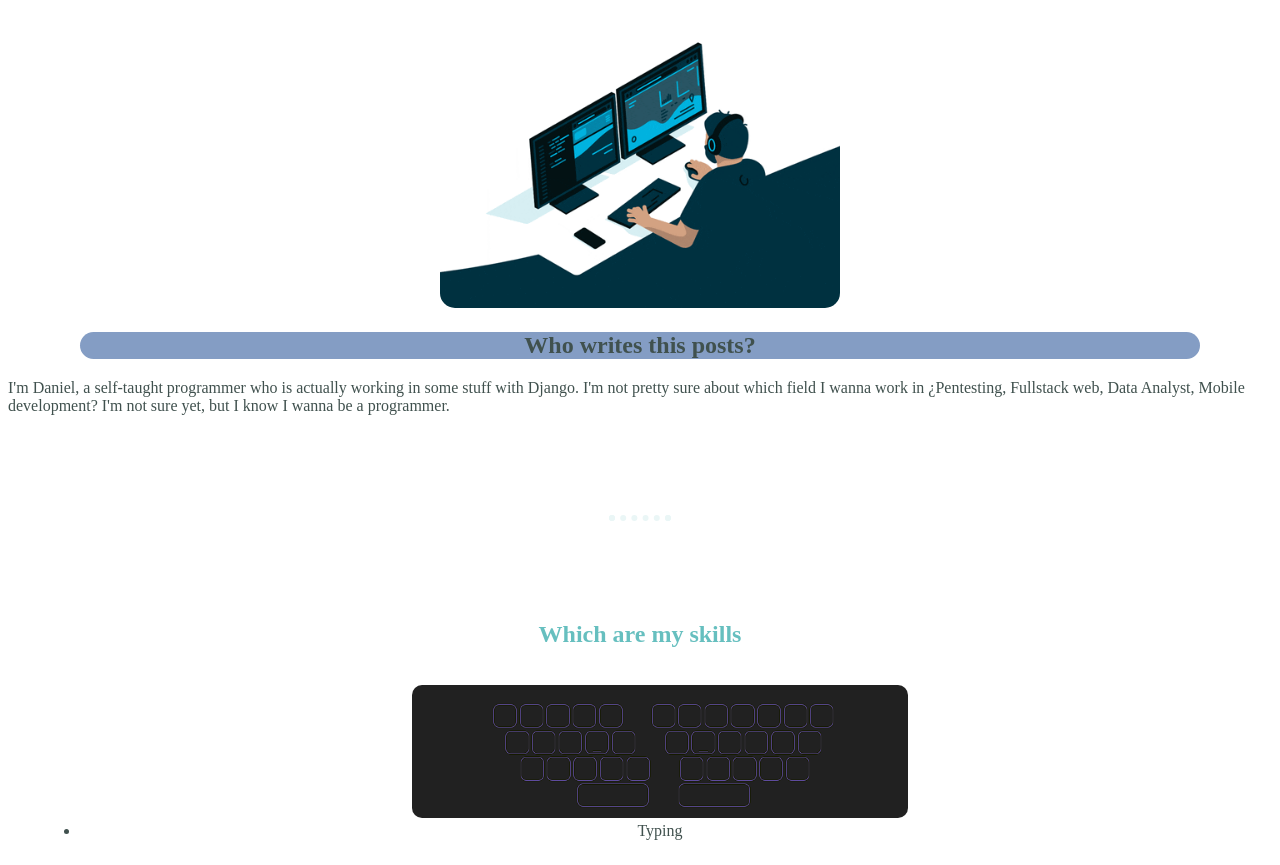
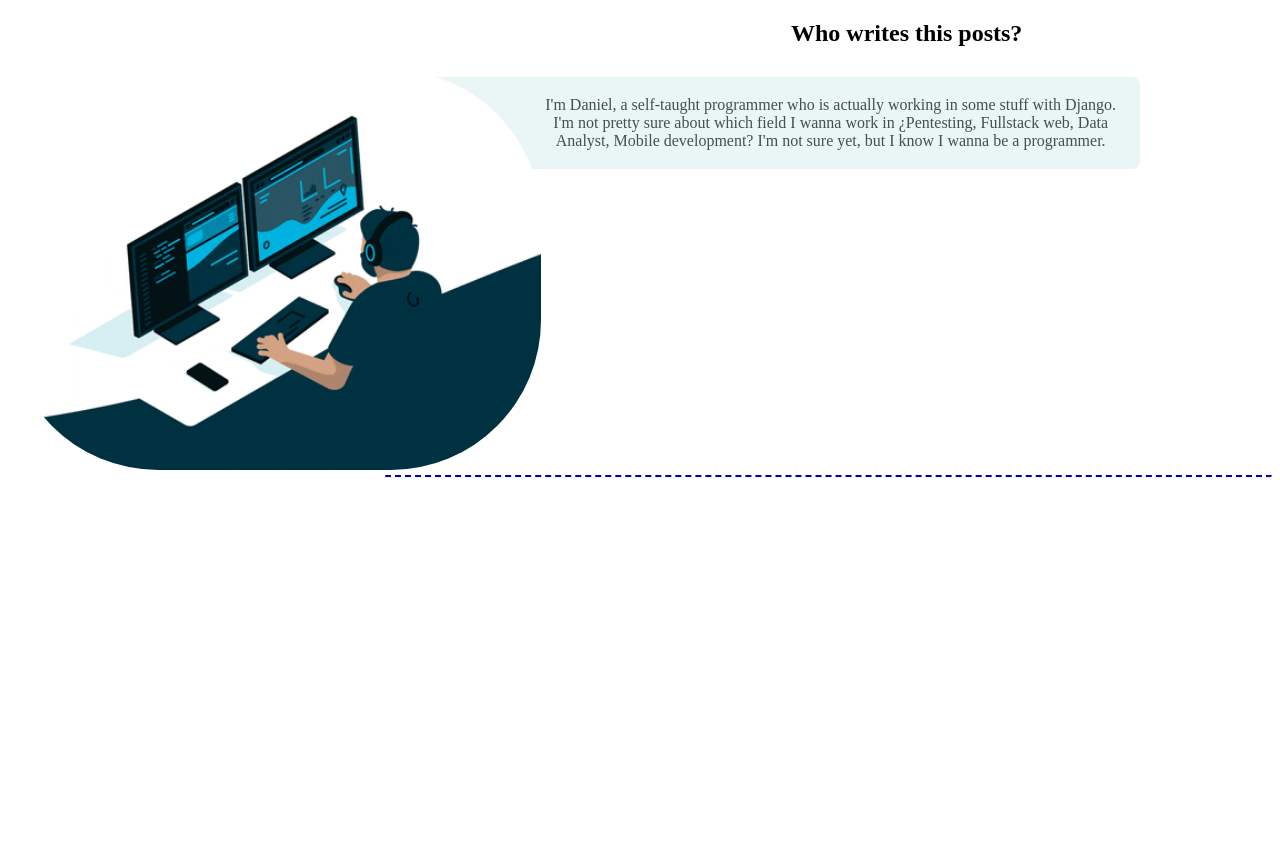
Before and after one commit to VarmiloVA/Django-portfolio, a Django app: page /blog/about_me/ in a window 1280 px wide. After the commit the page ends 478 px from the top, so only its background shows below. Run offline with Django 4.2, Linux system fonts and the light colour scheme.

Commit message:
Just saving today's progress, not to much done :(

```diff
--- a/blog/static/blog/css/styles.css
+++ b/blog/static/blog/css/styles.css
@@ -9,18 +9,18 @@
 }
 
 #title {
+    color: #000;
     text-align: center;
-    background-color: #849dc4;
-    width: 70em;
+    /* background-color: #849dc4;
+    width: 70em; */
     margin: auto;
     font-weight: normal;
-    border-style: none;
-    border-radius: 15px;
+    /* border-style: none;
+    border-radius: 15px; */
     font-family: 'Sacramento', cursive;
 }
 
 .section_title {
-    color: #66BFBF;
     width: 20em;
     background-color: #fff;
     background-repeat: no-repeat;
@@ -31,6 +31,7 @@
     border-radius: 8px
 }
 
+/*
 .section {
     width: 75em;
     height: auto;
@@ -43,16 +44,19 @@
     padding-right: 0.3em;
     text-align: center;
 }
+*/
 
 div.programmer_gif {
     margin: auto;
+    margin-top: 50px;
     text-align: center;
+    float: left;
 }
 
 img.programmer_gif {
-    width: 25em;
+    height: 25em;
     border-style: none;
-    border-radius: 15px;
+    border-radius: 150px;
 }
 
 #hability_image {
@@ -62,9 +66,38 @@
     border-radius: 10px;
 }
 
-hr {
-    border: dotted #EAF6F6 6px;
+hr.dots {
+    border: dotted #EAF6F6 10px;
     border-bottom: none;
-    width: 4%;
-    margin: 100px auto;
+    width: 6%;
+    margin: 80px auto;
 }
+
+hr.title {
+    border-top: dashed #0000af 2px;
+    border-width: 60%;
+    stroke-width: 10em;
+    width: 70%;
+    margin: 1px auto;
+    float: right;
+}
+
+div.introduction {
+    text-align: center;
+    width: 60em;
+    margin: auto;
+    margin-top: 30px;
+    border-style: none;
+    border-radius: 8px;
+    padding: 3px 20px;
+    background-color: #EAF6F6;
+}
+
+
+
+/*anotación para imágenes de skills
+no hace falta {% %} ya que están en este
+mismo directorio*/
+
+/*text decoration:
+https://www.w3schools.com/cssref/pr_text_text-decoration.php*/
--- a/blog/templates/blog/about_me.html
+++ b/blog/templates/blog/about_me.html
@@ -11,6 +11,7 @@
 
     <div id="title">
         <h2>Who writes this posts?</h2>
+        <hr class="title"/>
     </div>
 
     <div class="introduction">
@@ -23,7 +24,8 @@
         </p>
     </div>
 
-    <hr/>
+<!--
+    <hr class="dots"/>
 
     <div class="section_title">
         <h2>Which are my <b>skills</b></h2>
@@ -37,6 +39,7 @@
             </li>
         </ul>
     </div>
+-->
 
 </body>
 {% endblock content %}
```
